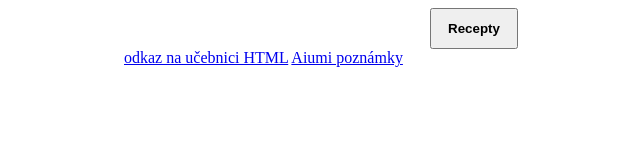
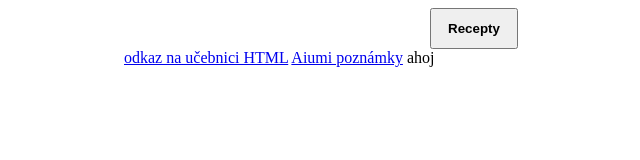
Before and after one commit to manu-aiumi/github.io, a plain HTML site: page index.html in a window 1280 px wide. Shown: the full height of the page, 166-806 px from the left. Drawn offline with Linux system fonts and the light colour scheme.

Commit message:
zkouška

```diff
--- a/index.html
+++ b/index.html
@@ -19,6 +19,7 @@
 
     <a href="https://www.w3schools.com/html/html_basic.asp">odkaz na učebnici HTML</a>
     <a href="notes">Aiumi poznámky</a>
+    ahoj
 </div>
 </body>
 </html>
```
